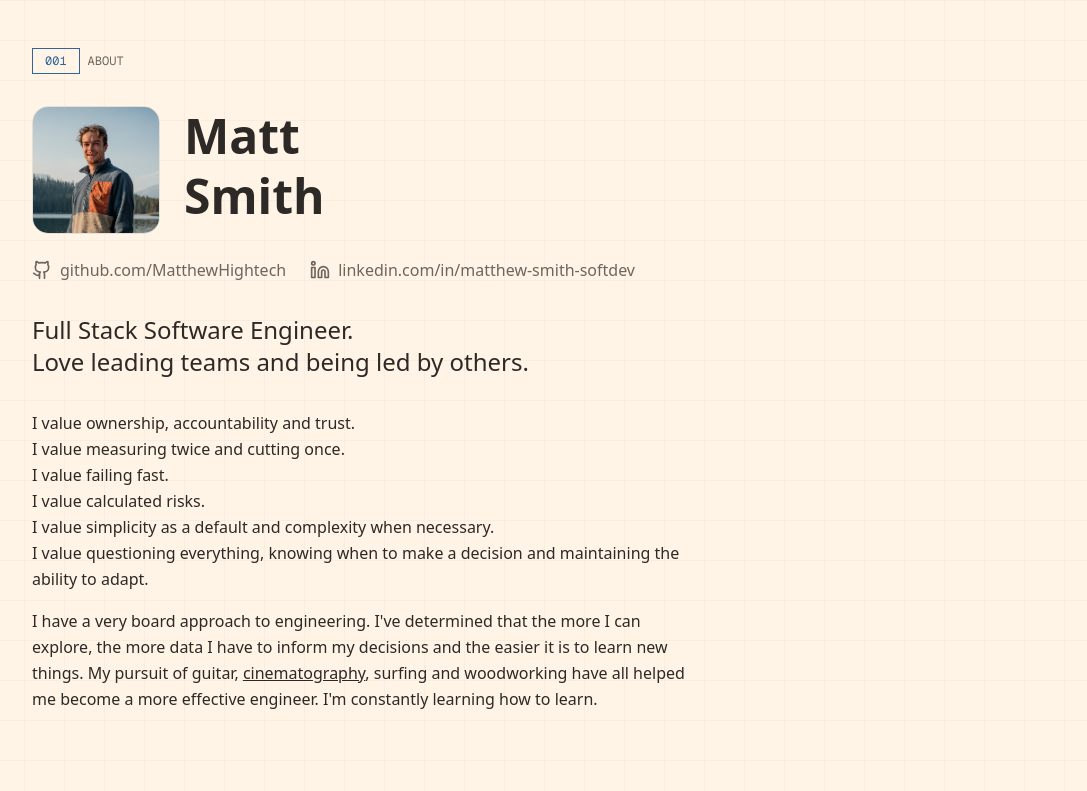
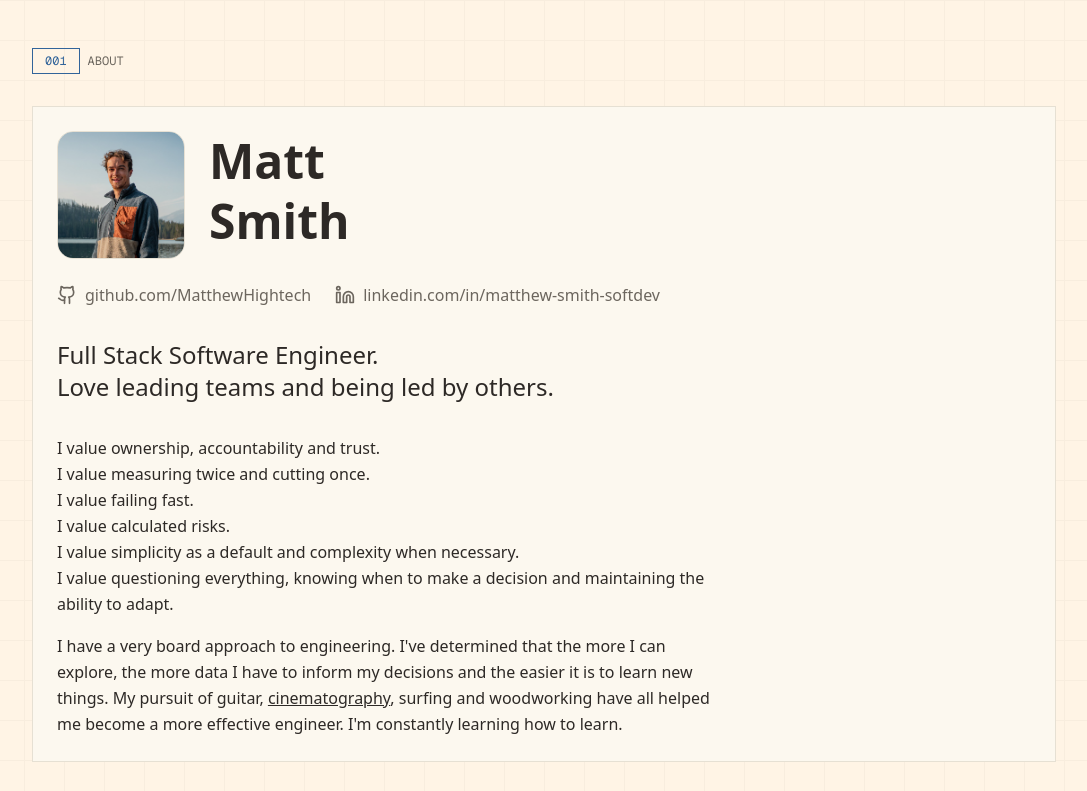
Before and after one commit to MatthewHightech/2026DevPortfolio, a Next.js app: page / in a window 1280 px wide. Shown: the top 791 px of the page, without its empty margins (96-1183 px from the left). Built offline with nearby package versions, Linux system fonts and the light colour scheme.

Commit message:
new bg for about

```diff
--- a/app/page.tsx
+++ b/app/page.tsx
@@ -22,8 +22,8 @@ export default function Home() {
       {/* About Section */}
       <section className="flex items-center px-6 py-8 md:px-12 lg:px-16 max-w-6xl mx-auto relative">
         <div className="w-full py-4">
-            <SectionLabel index="001" label="About" />
-
+          <SectionLabel index="001" label="About" />
+          <article className="border border-border p-6 bg-card transition-colors">
             <div className="flex flex-col gap-6 flex-row items-center justify-left pb-6">
               <div className="shrink-0">
                 <div className="relative h-32 w-32 rounded-2xl border border-border bg-card overflow-hidden">
@@ -103,6 +103,7 @@ export default function Home() {
                 I'm constantly learning how to learn.
               </p>
             </div>
+          </article>
         </div>
       </section>
 
```
